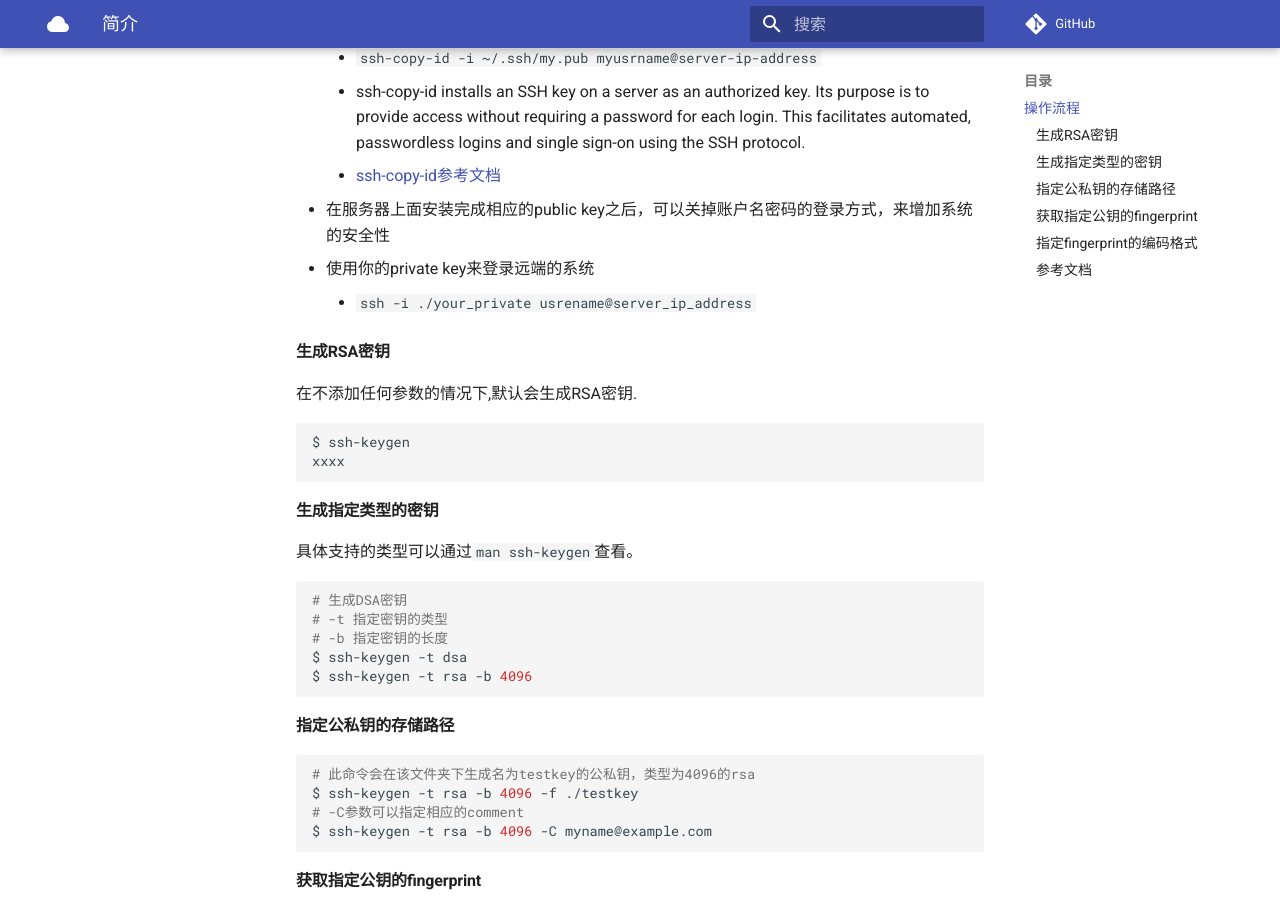
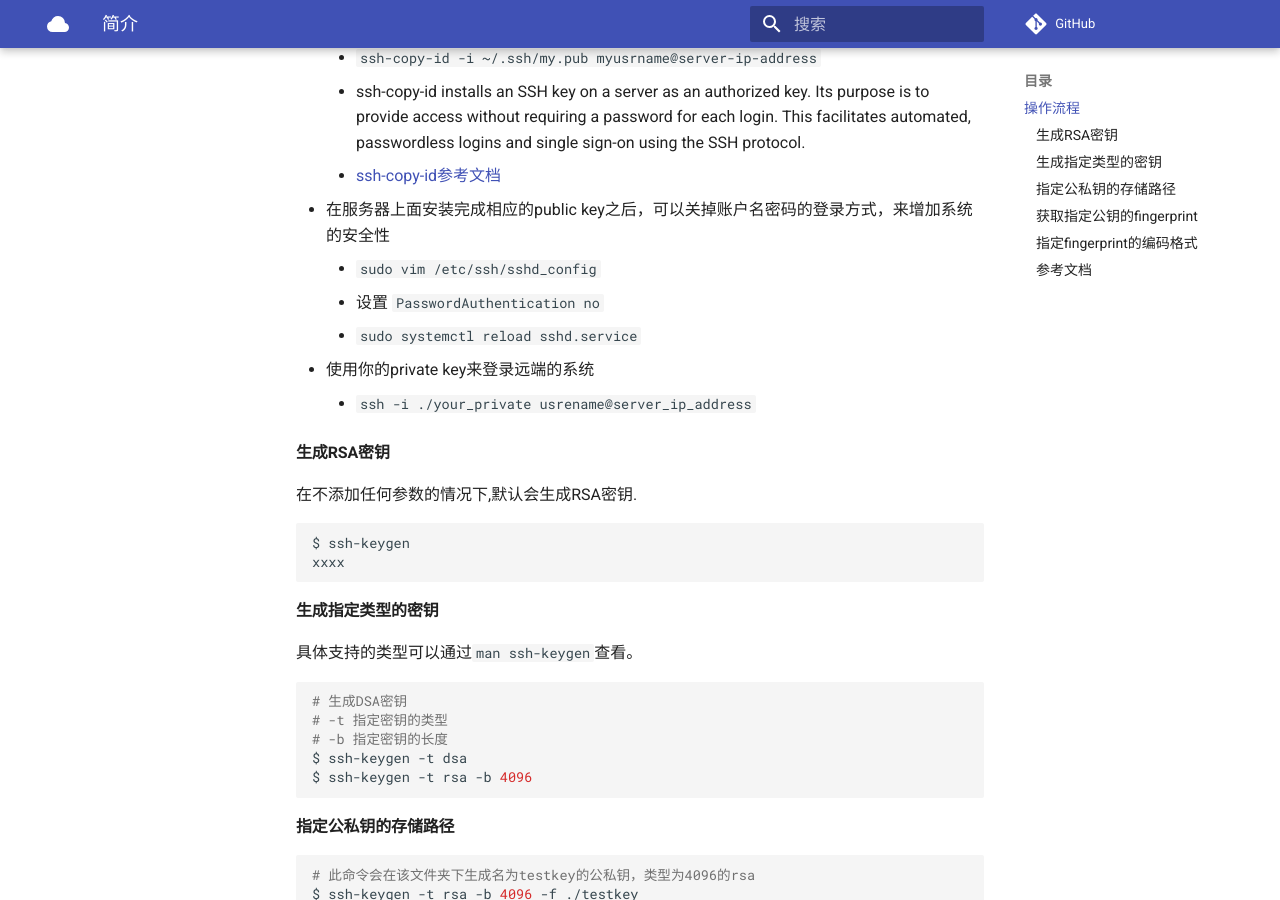
Before and after one commit to zhoukaidev/ks_blog, an MkDocs documentation site: the page built from docs/shell/linux/tools/ssh/ssh-keygen.md, in a window 1280 px wide and 900 px high, scrolled down 392 px. Built offline with MkDocs 1.6.1 and Material for MkDocs 9.7.7, drawn with Linux system fonts in a browser that asks for light colours; comment, search, counter and statistics services are not loaded.

Commit message:
Update ssh-keygen.md

```diff
--- a/docs/shell/linux/tools/ssh/ssh-keygen.md
+++ b/docs/shell/linux/tools/ssh/ssh-keygen.md
@@ -11,6 +11,9 @@
     * ssh-copy-id installs an SSH key on a server as an authorized key. Its purpose is to provide access without requiring a password for each login. This facilitates automated, passwordless logins and single sign-on using the SSH protocol.
     * [ssh-copy-id参考文档](ssh-copy-id installs an SSH key on a server as an authorized key. Its purpose is to provide access without requiring a password for each login. This facilitates automated, passwordless logins and single sign-on using the SSH protocol.)
 * 在服务器上面安装完成相应的public key之后，可以关掉账户名密码的登录方式，来增加系统的安全性
+    * `sudo vim /etc/ssh/sshd_config`
+    * 设置 `PasswordAuthentication no`
+    * `sudo systemctl reload sshd.service`
 * 使用你的private key来登录远端的系统
     * `ssh -i ./your_private  usrename@server_ip_address`
 #### 生成RSA密钥
```
